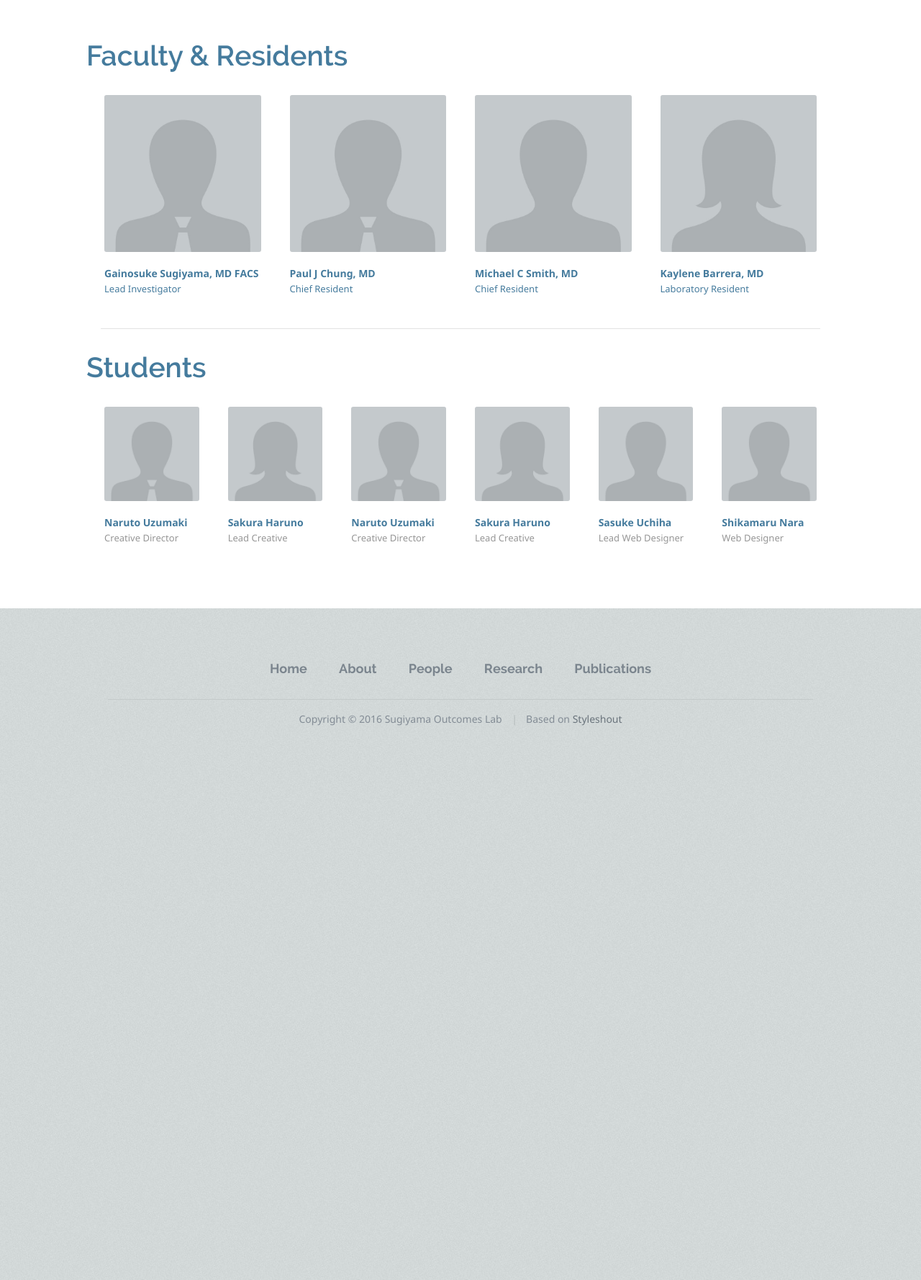
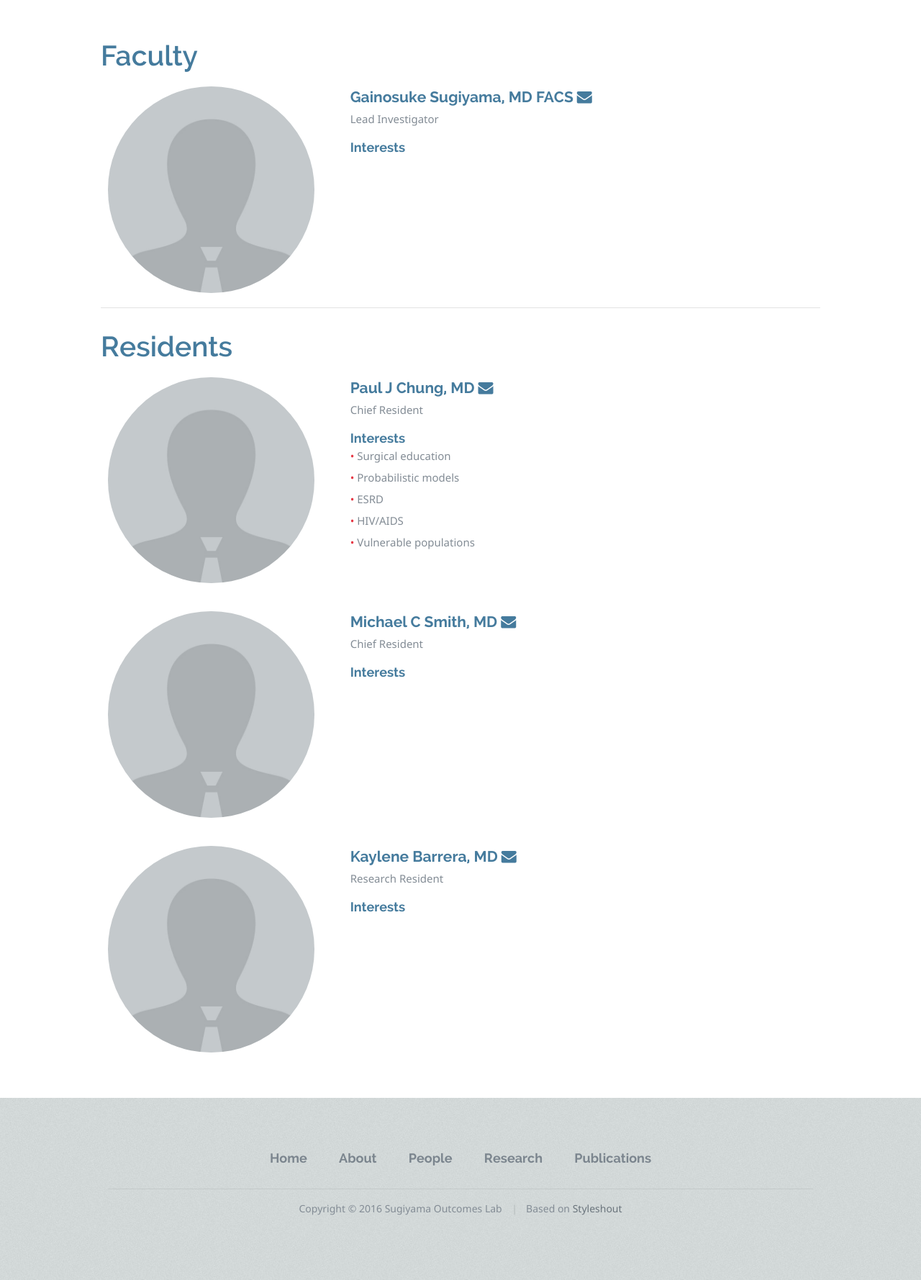
Before and after one commit to sugiyamaoutcomeslab/sugiyamaoutcomeslab.github.io, a Jekyll site: the page built from people/index.html, in a window 1280 px wide. Shown: the part 306-2084 px from the top of the page at 72% size. Built offline with Jekyll 4.4.1, drawn with Linux system fonts in a browser that asks for light colours; nearby versions of some CDN libraries; before the commit the page ends 1404 px from its top, so only the background shows below that.

Commit message:
Updated People

```diff
--- a/css/layout.css
+++ b/css/layout.css
@@ -467,48 +467,51 @@ ul#nav ul li a {
 /* ------------------------------------------------------------------ */
 /* People
 /* ------------------------------------------------------------------ */
+.people {}
 
-/* Team Members */
-#team-wrapper {
-   padding-right: 5px;
-   padding-left: 5px;
+.people img {
+   padding: 0 10px;
 }
 
-#team-wrapper .member {
-   margin-bottom: 24px;
-   margin-top: 12px;
+.people .img-circle {
+   border-radius: 50%;
 }
 
-#team-wrapper img {
-	margin-bottom: 10px;
+.people h4 {
+   margin-bottom: 0;
+   padding: 0;
 }
 
-#team-wrapper h5 {
-   font: 14px/22px notosans-bold, sans-serif;
+.people span {
+
 }
 
-#team-wrapper span {
-   position: relative;
-   top: -6px;
-   font-size: 13px;
-   line-height: 18px;
-   color: #969696;
-}
-#team-wrapper .member-social {
-   font-size: 20px;
-   font-weight: normal;
-   line-height: 18px;
-   color: #969696;
-   margin: -12px 0 0 0;
+.people a {
+   margin-top: 0;
    padding: 0;
 }
-#team-wrapper .member-social li {
-   display: inline-block;
-   margin-right: 15px;
+
+.people h5 {
+   margin-top: 10px;
+   margin-bottom: 0;
 }
-#team-wrapper .member-social li a { color: #424242; }
-#team-wrapper .member-social li a:hover { color: #11ABB0; }
 
+.people ul {
+   margin-top: 0;
+}
+
+.people ul li {
+   padding-left: 0px;
+}
+
+.people ul li:before {
+   content: "• ";
+   color: #E63946;
+}
+
+.people p {
+   margin-top: 0;
+}
 
 /* ------------------------------------------------------------------ */
 /* Publications
--- a/css/media-queries.css
+++ b/css/media-queries.css
@@ -85,7 +85,7 @@
 
       position: relative;
       top: 36px;
-      right: 36px;
+      right: 30px;
    }
 
 	#nav-wrap > a:before,
@@ -94,7 +94,7 @@
 		border: 3px solid #fff;
 		top: 30%;
 		left: 20%;
-		right: 15%;
+		right: 20%;
 		content: '';
 	}
    #nav-wrap > a:after { top: 60%; }
@@ -242,6 +242,24 @@
       text-align: center;
    }
 
+   /* people
+   ------------------------------------------------------------------------ */
+   .people {
+      padding-left: 10px;
+      padding-right: 10px;
+   }
+
+   .people h4 {
+      text-align: center;
+   }
+
+   .people span {
+      display: block;
+      margin-left: auto;
+      margin-right: auto;
+      text-align: center;
+   }
+
    /* footer
    ------------------------------------------------------------------------ */
    footer .copyright li:before { content: none; }
--- a/people/index.html
+++ b/people/index.html
@@ -25,125 +25,92 @@ title: "People"
 
     <div id="page-content" class="row page">
 
+        <h1>Faculty</h1>
+
         <div class="row">
 
-            <h1>Faculty & Residents</h1>
-
-            <div id="team-wrapper" class="bgrid-quarters cf">
+            <div class="people">
 
                 <!-- Dr. Sugiyama -->
-                <div class="column member">
-                    <img src="{{ site.baseurl }}/images/team/team-img-01.jpg" alt="" />
-
-                    <div class "member-name">
-                        <h5>Gainosuke Sugiyama, MD FACS</h5>
-                        <span><a href="mailto:gainosuke.sugiyama@downstate.edu">Lead Investigator</a></span>
-                    </div>
+                <div class="four columns">
+                    <img class="img-circle" src="{{ site.baseurl }}/images/team/team-img-01.jpg" alt="" />
                 </div>
 
-                <div class="column member">
-                    <img src="{{ site.baseurl }}/images/team/team-img-01.jpg" alt="" />
+                <div class="eight columns">
+                    <h4>Gainosuke Sugiyama, MD FACS <a href="mailto:gainosuke.sugiyama@downstate.edu"><i class="fa fa-envelope" aria-hidden="true"></i></a></h4>
+                    <span>Lead Investigator</span>
 
-                    <div class "member-name">
-                        <h5>Paul J Chung, MD</h5>
-                        <span><a href="mailto:paul.chung@downstate.edu">Chief Resident</a></span>
-                    </div>
+                    <h5>Interests</h5>
                 </div>
+            </div>
 
-                <div class="column member">
-                    <img src="{{ site.baseurl }}/images/team/team-img-03.jpg" alt="" />
-
-                    <div class "member-name">
-                        <h5>Michael C Smith, MD</h5>
-                        <span><a href="mailto:michael.smith@downstate.edu">Chief Resident</a></span>
-                    </div>
-                </div>
-
-                <div class="column member">
-                    <img src="{{ site.baseurl }}/images/team/team-img-02.jpg" alt="" />
-
-                    <div class "member-name">
-                        <h5>Kaylene Barrera, MD</h5>
-                        <span><a href="mailto:kaylene.barrera@downstate.edu">Laboratory Resident</a></span>
-                    </div>
-                </div>
-
-            </div>
-            <!-- Team wrapper End -->
 
         </div>
         <!-- row End -->
 
         <hr>
 
+        <h1>Residents</h1>
+
+        <!-- Chung -->
         <div class="row">
-
-            <!-- STUDENTS -->
-            <h1>Students</h1>
-
-            <div id="team-wrapper" class="bgrid-sixths cf">
-
-                <div class="column member">
-
-                    <img src="{{ site.baseurl }}/images/team/team-img-01.jpg" alt="" />
-
-                    <div class "member-name">
-                        <h5>Naruto Uzumaki</h5>
-                        <span>Creative Director</span>
-                    </div>
+            <div class="people">
+                <div class="four columns">
+                    <img class="img-circle" src="{{ site.baseurl }}/images/team/team-img-01.jpg" alt="" />
                 </div>
 
-                <div class="column member">
-                    <img src="{{ site.baseurl }}/images/team/team-img-02.jpg" alt="" />
+                <div class="eight columns">
+                    <h4>Paul J Chung, MD <a href="mailto:paul.chung@downstate.edu"><i class="fa fa-envelope" aria-hidden="true"></i></a></h4>
+                    <span>Chief Resident</span>
 
-                    <div class "member-name">
-                        <h5>Sakura Haruno</h5>
-                        <span>Lead Creative</span>
-                    </div>
+                    <h5>Interests</h5>
+                    <ul>
+                        <li>Surgical education</li>
+                        <li>Probabilistic models</li>
+                        <li>ESRD</li>
+                        <li>HIV/AIDS</li>
+                        <li>Vulnerable populations</li>
+                    </ul>
+
+                </div>
+            </div>
+        </div>
+
+        </br>
+
+        <!-- Smith -->
+        <div class="row">
+            <div class="people">
+                <div class="four columns">
+                    <img class="img-circle" src="{{ site.baseurl }}/images/team/team-img-01.jpg" alt="" />
                 </div>
 
-                <div class="column member">
-                    <img src="{{ site.baseurl }}/images/team/team-img-01.jpg" alt="" />
+                <div class="eight columns">
+                    <h4>Michael C Smith, MD <a href="mailto:michael.smith@downstate.edu"><i class="fa fa-envelope" aria-hidden="true"></i></a></h4>
+                    <span>Chief Resident</span>
 
-                    <div class "member-name">
-                        <h5>Naruto Uzumaki</h5>
-                        <span>Creative Director</span>
-                    </div>
+                    <h5>Interests</h5>
+                </div>
+            </div>
+        </div>
+
+        </br>
+
+        <!-- Barrera -->
+        <div class="row">
+            <div class="people">
+                <div class="four columns">
+                    <img class="img-circle" src="{{ site.baseurl }}/images/team/team-img-01.jpg" alt="" />
                 </div>
 
-                <div class="column member">
-                    <img src="{{ site.baseurl }}/images/team/team-img-02.jpg" alt="" />
+                <div class="eight columns">
+                    <h4>Kaylene Barrera, MD <a href="mailto:kaylene.barrera@downstate.edu"><i class="fa fa-envelope" aria-hidden="true"></i></a></h4>
+                    <span>Research Resident</span>
 
-                    <div class "member-name">
-                        <h5>Sakura Haruno</h5>
-                        <span>Lead Creative</span>
-                    </div>
-               </div>
-
-                <div class="column member">
-                    <img src="{{ site.baseurl }}/images/team/team-img-03.jpg" alt="" />
-
-                    <div class "member-name">
-                        <h5>Sasuke Uchiha</h5>
-                        <span>Lead Web Designer</span>
-                    </div>
+                    <h5>Interests</h5>
                 </div>
-
-                <div class="column member">
-                    <img src="{{ site.baseurl }}/images/team/team-img-03.jpg" alt="" />
-
-                    <div class "member-name">
-                        <h5>Shikamaru Nara</h5>
-                        <span>Web Designer</span>
-                    </div>
-               </div>
-
             </div>
-            <!-- Team wrapper End -->
-
         </div>
-        <!-- row End -->
-
     </div>
     <!-- page-content End-->
 
```
Also changed, not shown: css/unused.css (+45 -0 lines).
